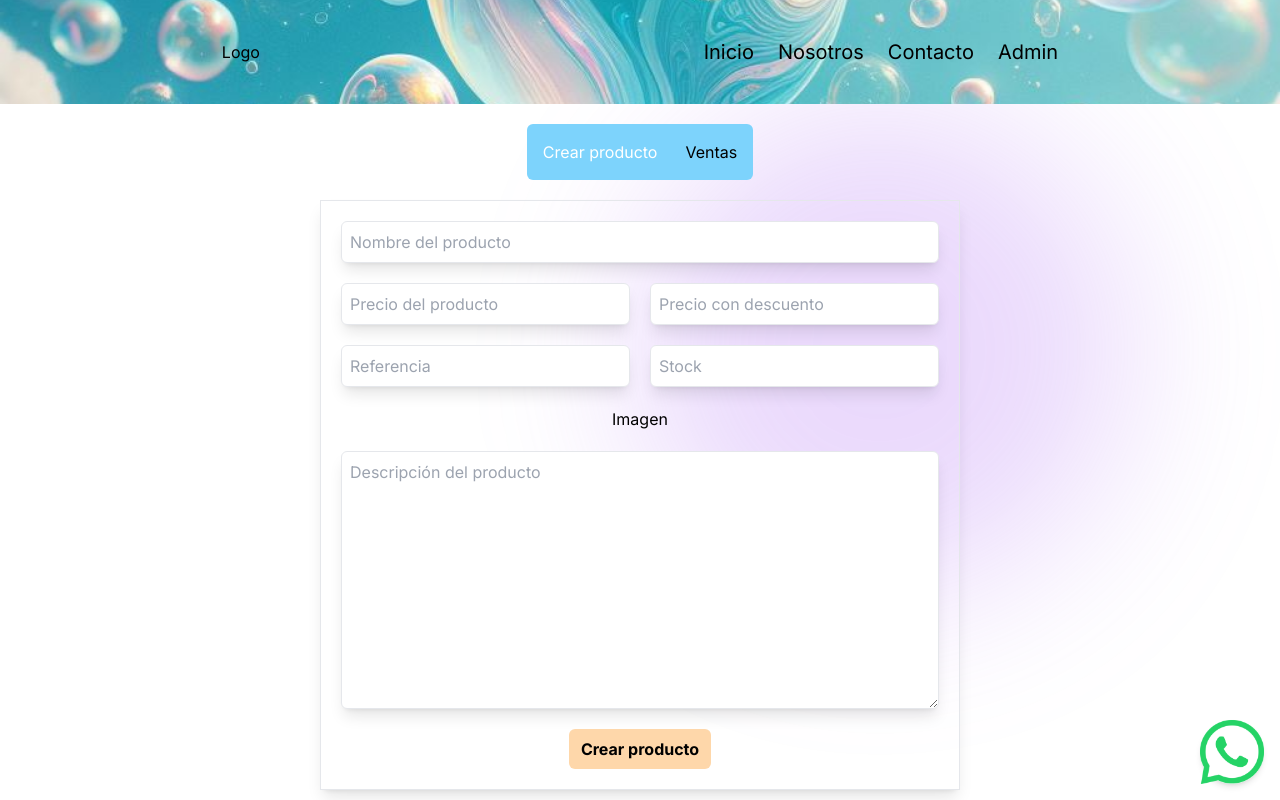
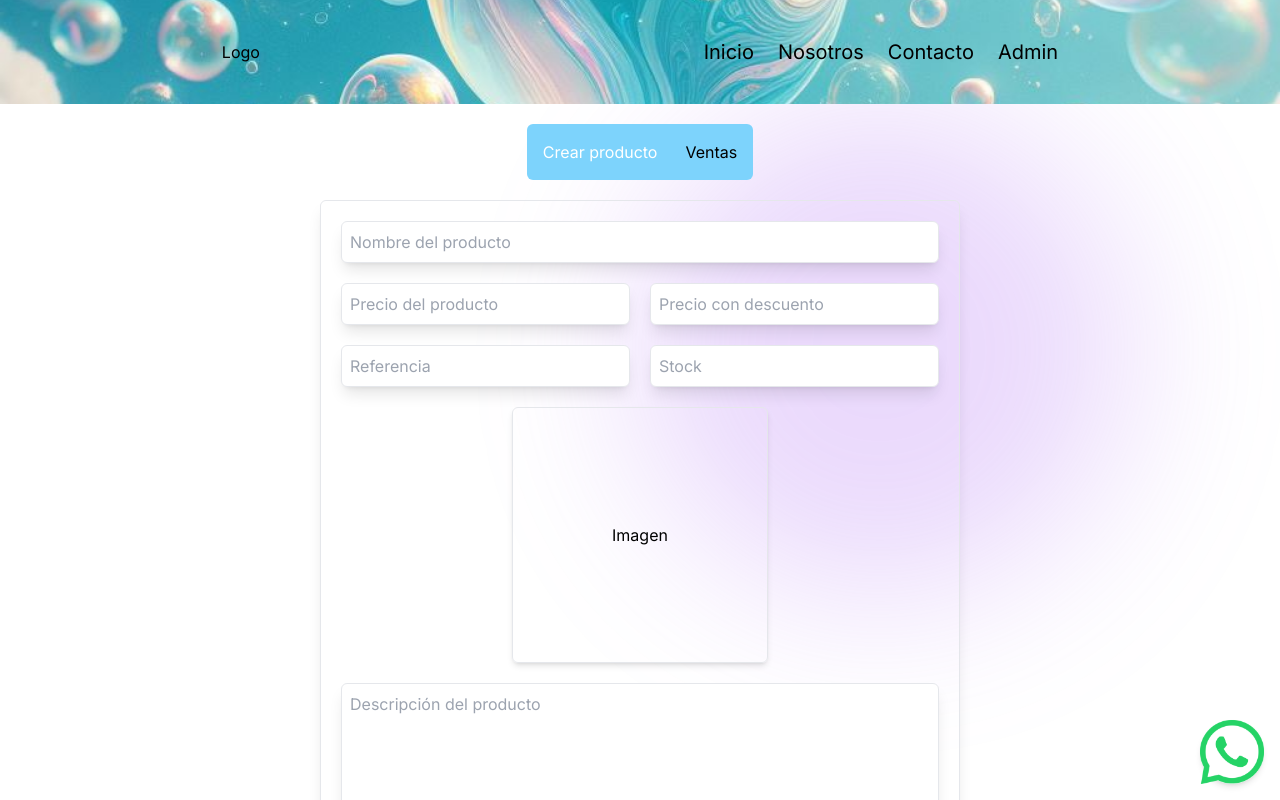
Before and after one commit to Lobbopintado/lycaon-pictus, a Next.js app: page /admin in a window 1280 px wide. Both pictures are taken after a click on the button "Crear producto". Shown: the top 800 px of the page. Built offline with nearby package versions, Linux system fonts and the light colour scheme.

Commit message:
chore: Update dependencies and add react-hot-toast for notifications

```diff
--- a/package.json
+++ b/package.json
@@ -14,6 +14,7 @@
     "next": "14.2.3",
     "react": "^18",
     "react-dom": "^18",
+    "react-hot-toast": "^2.4.1",
     "standard": "^17.1.0"
   },
   "devDependencies": {
--- a/src/app/admin/components/create-product/form.tsx
+++ b/src/app/admin/components/create-product/form.tsx
@@ -1,23 +1,72 @@
+'use client'
+import { Product } from '@/consts/types'
+import React, { useRef, useState } from 'react'
+import { Toaster } from 'react-hot-toast'
+import { useCreateProduct } from '../../hooks/use-create-product'
+
 export const CreateProductForm = () => {
+  const formRef = useRef<HTMLFormElement>(null)
+  const { createProduct } = useCreateProduct()
+  const [image, setImage] = useState('')
+
+  const handleSubmit = (e: React.FormEvent) => {
+    e.preventDefault()
+    if (!formRef.current) return
+    const formData = new FormData(formRef.current)
+    const product: Product = {
+      title: formData.get('title') as string,
+      price: Number(formData.get('price')),
+      discountPrice: Number(formData.get('discountPrice')),
+      reference: formData.get('reference') as string,
+      stock: Number(formData.get('stock')),
+      description: formData.get('description') as string,
+      image: formData.get('file') as File,
+      createdAt: new Date()
+    }
+    createProduct(product)
+  }
+
+  const previewImage = (e: React.ChangeEvent<HTMLInputElement>) => {
+    const file = e.target.files?.[0]
+    if (!file) return
+    const reader = new FileReader()
+    reader.readAsDataURL(file)
+    reader.onload = () => {
+      setImage(reader.result as string)
+    }
+  }
+
   return (
     <div className='flex flex-col items-center'>
-      <form className='flex flex-col gap-5 p-5 justify-center items-center border md:border-solid border-gray-200 md:shadow-lg md:w-1/2 w-screen border-none'>
-        <input type='text' placeholder='Nombre del producto' className='p-2 border border-solid border-gray-200 rounded-md shadow-lg w-full' />
+      <Toaster
+        position='top-center'
+        reverseOrder={false}
+      />
+      <form className='flex flex-col gap-5 p-5 justify-center items-center border md:border-solid border-gray-200 md:shadow-lg md:w-1/2 w-screen border-none rounded-md' ref={formRef} onSubmit={handleSubmit}>
+        <input type='text' name='title' placeholder='Nombre del producto' className='p-2 border border-solid border-gray-200 rounded-md shadow-lg w-full' />
         <div className='flex gap-5 w-full'>
-          <input type='number' placeholder='Precio del producto' className='p-2 border border-solid border-gray-200 rounded-md shadow-lg w-full' />
-          <input type='number' placeholder='Precio con descuento' className='p-2 border border-solid border-gray-200 rounded-md shadow-lg w-full' />
+          <input type='number' name='price' placeholder='Precio del producto' className='p-2 border border-solid border-gray-200 rounded-md shadow-lg w-full' />
+          <input type='number' name='discountPrice' placeholder='Precio con descuento' className='p-2 border border-solid border-gray-200 rounded-md shadow-lg w-full' />
         </div>
         <div className='flex gap-5 w-full'>
-          <input type='text' placeholder='Referencia' className='p-2 border border-solid border-gray-200 rounded-md shadow-lg w-full' />
-          <input type='number' placeholder='Stock' className='p-2 border border-solid border-gray-200 rounded-md shadow-lg w-full' />
+          <input type='text' name='reference' placeholder='Referencia' className='p-2 border border-solid border-gray-200 rounded-md shadow-lg w-full' />
+          <input type='number' name='stock' placeholder='Stock' className='p-2 border border-solid border-gray-200 rounded-md shadow-lg w-full' />
         </div>
         <div>
-          <label htmlFor='file'>
-            Imagen
-            <input type='file' id='file' className='hidden' accept='image/*' />
-          </label>
+          {
+            image
+              ? (
+                <img src={image} alt='preview' className='w-64 h-64 object-cover rounded-md shadow-md' />
+                )
+              : (
+                <label htmlFor='file' className='w-64 h-64 flex justify-center items-center shadow-md rounded-md border-gray-200 border cursor-pointer'>
+                  Imagen
+                  <input type='file' id='file' name='file' className='hidden' accept='image/*' onChange={previewImage} />
+                </label>
+                )
+          }
         </div>
-        <textarea rows={10} placeholder='Descripción del producto' className='p-2 border border-solid border-gray-200 rounded-md shadow-lg w-full' />
+        <textarea rows={10} name='description' placeholder='Descripción del producto' className='p-2 border border-solid border-gray-200 rounded-md shadow-lg w-full' />
         <button type='submit' className='bg-orange-200 rounded-md px-3 py-2  font-bold'>Crear producto</button>
       </form>
     </div>
--- /dev/null
+++ b/src/app/admin/hooks/use-create-product.ts
@@ -0,0 +1,58 @@
+import { Product } from '@/consts/types'
+import { db, storage } from '@/services/config'
+import { addDoc, collection } from 'firebase/firestore'
+import { getDownloadURL, ref, uploadBytesResumable } from 'firebase/storage'
+import toast from 'react-hot-toast'
+
+export const useCreateProduct = () => {
+  const createProduct = async (product: Product) => {
+    const storageRef = ref(storage, 'images/' + product.image.name)
+    const uploadTask = uploadBytesResumable(storageRef, product.image)
+
+    uploadTask.on('state_changed',
+      (snapshot) => {
+        switch (snapshot.state) {
+          case 'paused':
+            toast.error('La subida del archivo fue pausada')
+            break
+          case 'running':
+            toast.loading('Subiendo archivo...', { duration: 1000 })
+            break
+        }
+      },
+      (error) => {
+        switch (error.code) {
+          case 'storage/unauthorized':
+            toast.error('No tienes permisos para subir archivos')
+            break
+          case 'storage/canceled':
+            toast.error('La subida del archivo fue cancelada')
+            break
+          case 'storage/unknown':
+            toast.error('Ocurrió un error desconocido al subir el archivo')
+            break
+        }
+      },
+      () => {
+        getDownloadURL(uploadTask.snapshot.ref).then(async (downloadURL) => {
+          await addDoc(collection(db, 'Products'), {
+            title: product.title,
+            image: {
+              name: product.image.name,
+              url: downloadURL
+            },
+            price: product.price,
+            description: product.description,
+            stock: product.stock,
+            discountPrice: product.discountPrice,
+            reference: product.reference,
+            createdAt: product.createdAt
+          })
+          toast.success('Producto creado con éxito')
+        })
+      }
+    )
+  }
+
+  return { createProduct }
+}
--- a/src/services/config.ts
+++ b/src/services/config.ts
@@ -2,6 +2,7 @@
 import { initializeApp } from 'firebase/app'
 import { getAuth } from 'firebase/auth'
 import { getFirestore } from 'firebase/firestore'
+import { getStorage } from 'firebase/storage'
 const firebaseConfig = {
   apiKey: 'AIzaSyAyHryBtGhVUz9X4NmgD1DYrdunonEN0D4',
   authDomain: 'limpieza-83abd.firebaseapp.com',
@@ -13,3 +14,4 @@ const firebaseConfig = {
 export const app = initializeApp(firebaseConfig)
 export const db = getFirestore(app)
 export const auth = getAuth(app)
+export const storage = getStorage(app)
```
Also changed, not shown: src/consts/types.d.ts (+7 -3 lines), 1 other file (tests, documents, lock files or other folders).
